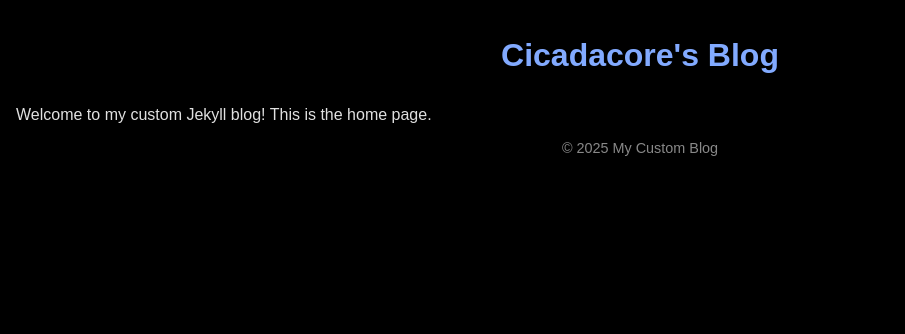
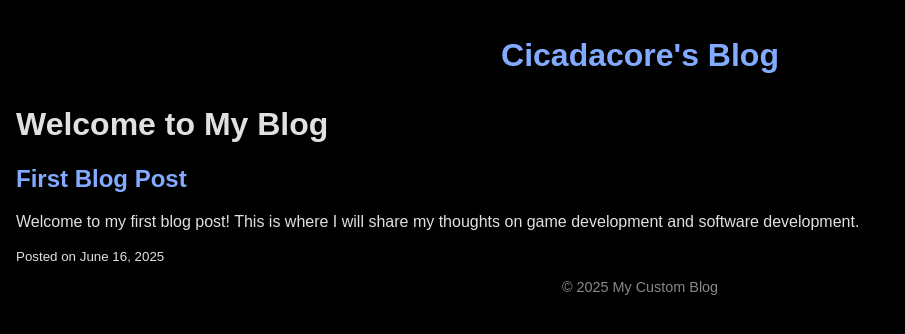
Before and after one commit to Cicadaware/cicadaware.github.io, a Jekyll site: the page built from index.md, in a window 1280 px wide. Shown: the top 334 px of the page, without its empty margins (0-905 px from the left). Built offline with Jekyll 4.4.1, drawn with Linux system fonts in a browser that asks for light colours.

Commit message:
Edited homepage index to include posts

```diff
--- a/index.md
+++ b/index.md
@@ -3,4 +3,12 @@ layout: default
 title: Home
 ---
 
-Welcome to my custom Jekyll blog! This is the home page.
+# Welcome to My Blog
+
+{% for post in site.posts %}
+  <article>
+    <h2><a href="{{ post.url }}">{{ post.title }}</a></h2>
+    <p>{{ post.excerpt }}</p>
+    <small>Posted on {{ post.date | date: "%B %d, %Y" }}</small>
+  </article>
+{% endfor %}
```
